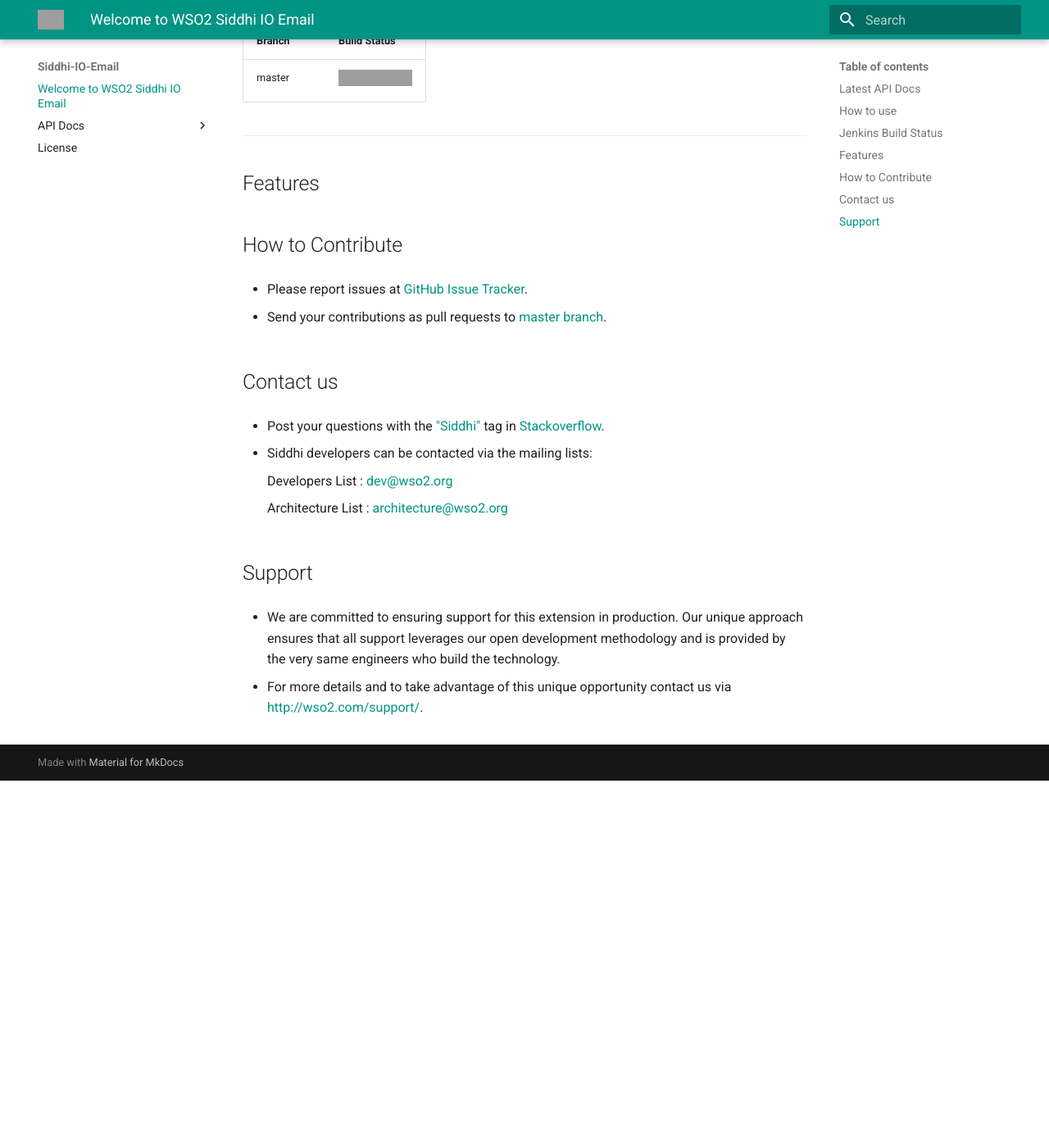
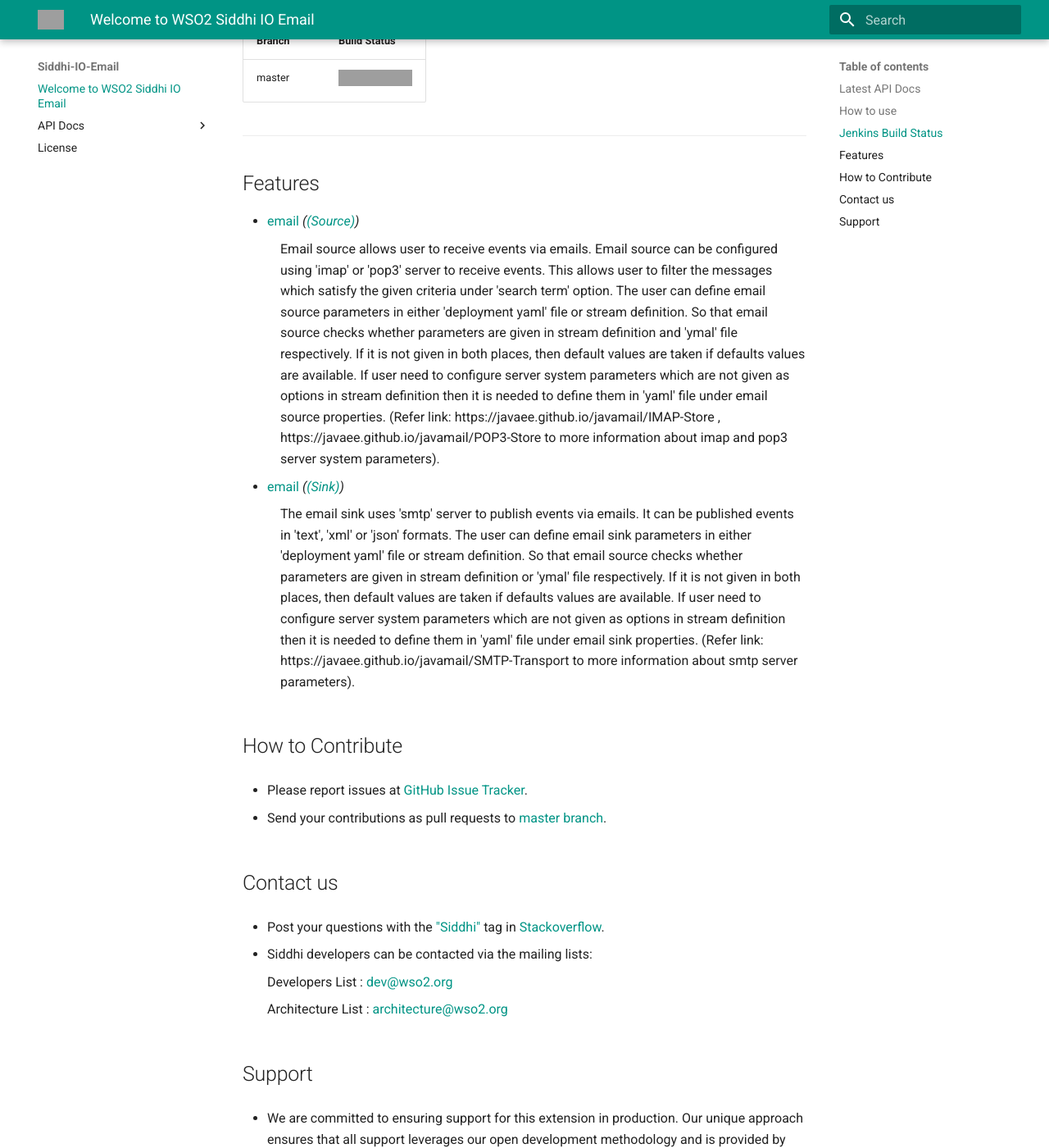
Before and after one commit to siddhi-io/siddhi-io-email, an MkDocs documentation site: the page built from docs/index.md, in a window 1280 px wide and 1400 px high, scrolled down 1147 px. Shown: the whole window at 82% size. Built offline with MkDocs 1.6.1 and Material for MkDocs 9.7.7, drawn with Linux system fonts in a browser that asks for light colours; old or Windows-style settings are respelled for this version of MkDocs; before the commit the page ends 2099 px from its top, so only the background shows below that; grey boxes are pictures that could not be loaded.

Commit message:
[WSO2-Release] [Release 1.0.0-M7] update documentation for release 1.0.0-M7

```diff
--- a/docs/index.md
+++ b/docs/index.md
@@ -46,6 +46,8 @@
 
 ## Features
 
+* <a target="_blank" href="https://wso2-extensions.github.io/siddhi-io-email/api/1.0.0-M7/#email-source">email</a> *(<a target="_blank" href="https://wso2.github.io/siddhi/documentation/siddhi-4.0/#source">(Source)</a>)*<br><div style="padding-left: 1em;"><p>Email source allows user to receive events via emails. Email source can be configured using 'imap' or 'pop3' server to receive events. This allows user to filter the messages which satisfy the given criteria under 'search term' option. The user can define email source parameters in either 'deployment yaml' file or stream definition. So that email source checks whether parameters are given in stream definition and 'ymal' file respectively. If it is not given in both places, then default values are taken if defaults values are available. If user need to configure server system parameters which are not given as options in stream definition then it is needed to define them in 'yaml' file under email source properties. (Refer link: https://javaee.github.io/javamail/IMAP-Store ,  https://javaee.github.io/javamail/POP3-Store to more information about imap and pop3 server system parameters).</p></div>
+* <a target="_blank" href="https://wso2-extensions.github.io/siddhi-io-email/api/1.0.0-M7/#email-sink">email</a> *(<a target="_blank" href="https://wso2.github.io/siddhi/documentation/siddhi-4.0/#sink">(Sink)</a>)*<br><div style="padding-left: 1em;"><p>The email sink uses 'smtp' server to publish events via emails. It can be published events in 'text', 'xml' or 'json' formats. The user can define email sink parameters in either 'deployment yaml' file or stream definition. So that email source checks whether parameters are given in stream definition or 'ymal' file respectively. If it is not given in both places, then default values are taken if defaults values are available. If user need to configure server system parameters which are not given as options in stream definition then it is needed to define them in 'yaml' file under email sink properties. (Refer link: https://javaee.github.io/javamail/SMTP-Transport to more information about smtp server parameters).</p></div>
 
 ## How to Contribute
 
--- a/mkdocs.yml
+++ b/mkdocs.yml
@@ -15,6 +15,7 @@
 pages:
 - Welcome to WSO2 Siddhi IO Email: index.md
 - API Docs:
+  - 1.0.0-M7: api/1.0.0-M7.md
   - 1.0.0-M6: api/1.0.0-M6.md
   - latest: api/latest.md
 - License: license.md
```
Also changed, not shown: other parts of docs/index.md (+1 -1 lines), README.md (+3 -1 lines), docs/api/1.0.0-M7.md (renamed from docs/api/1.0.0-M6.md, +1 -1 lines).
